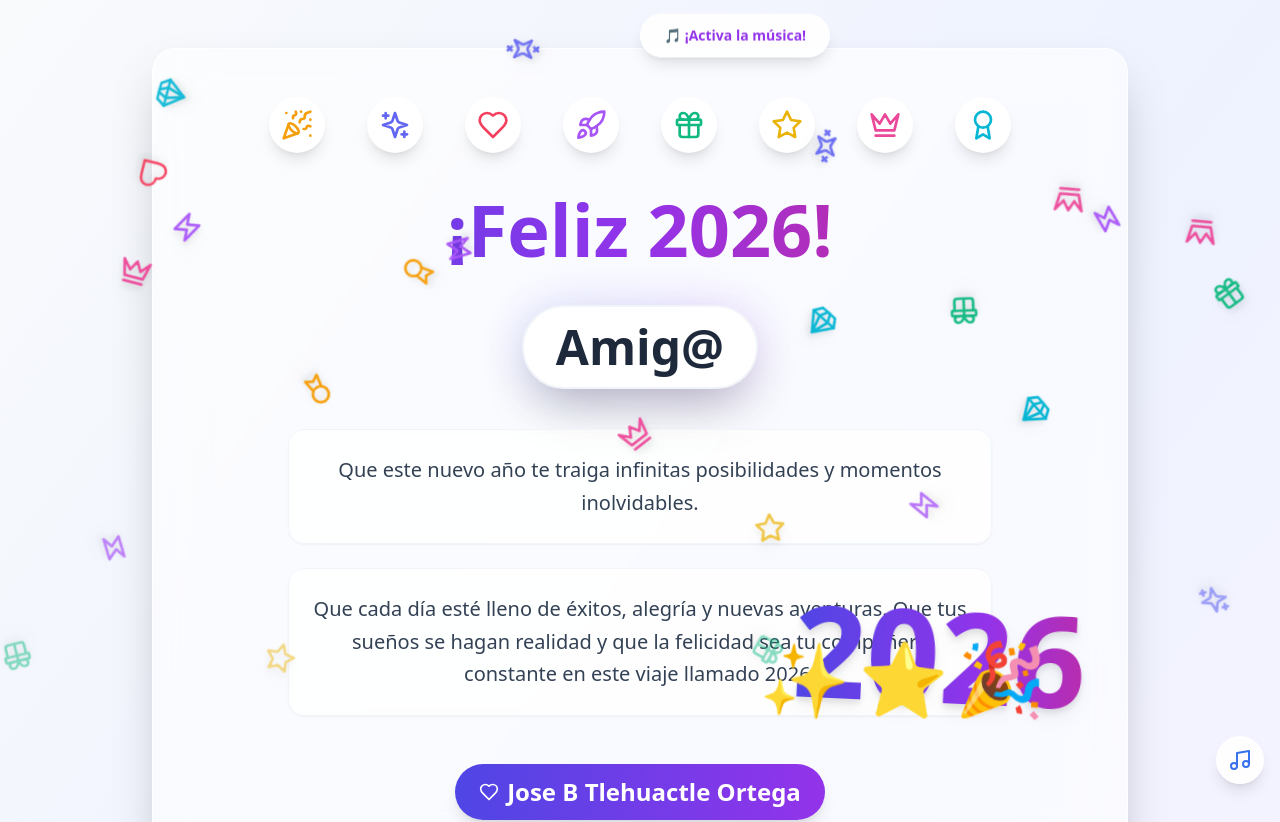
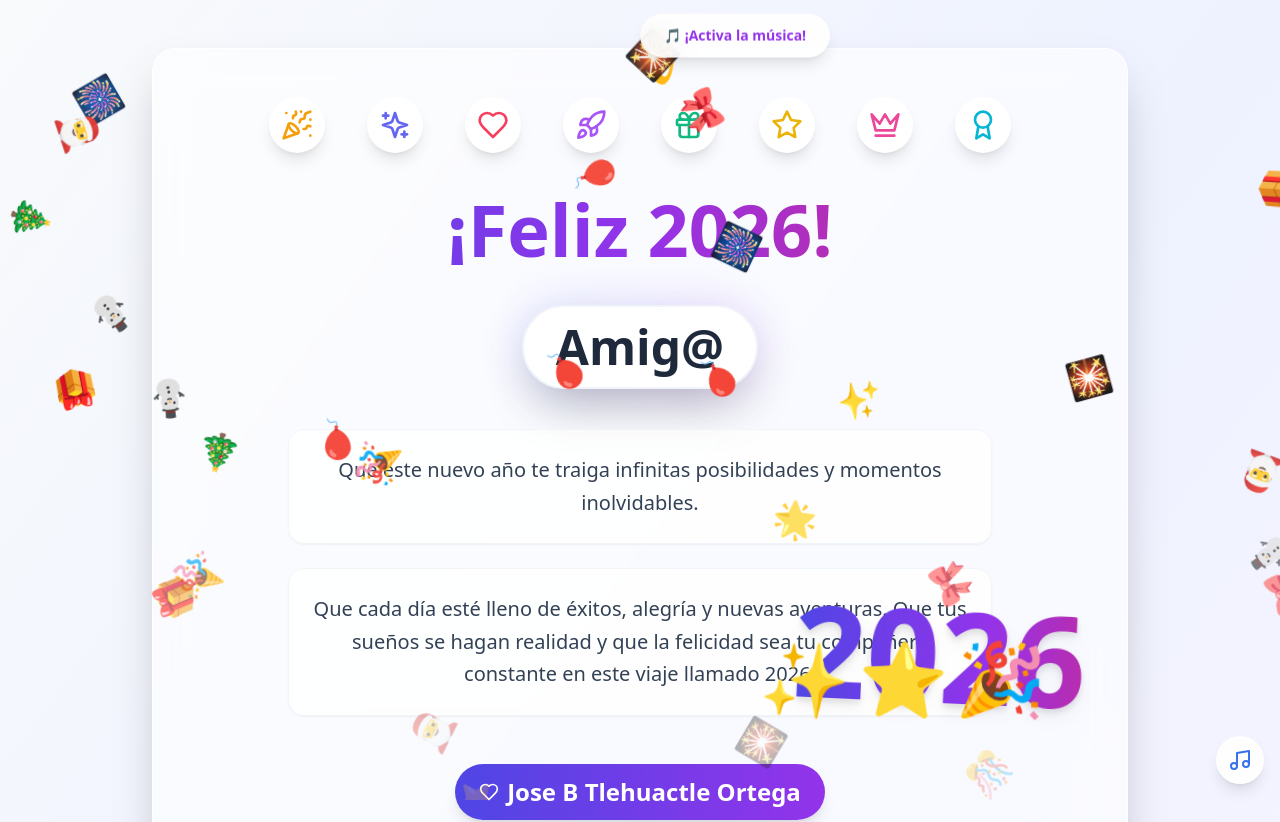
Before and after one commit to joseorteha/saludo-2026, a React (Vite) app: page / in a window 1280 px wide. Shown: the top 822 px of the page. Built offline with nearby package versions, Linux system fonts and the light colour scheme.

Commit message:
feat: reemplazar iconos por emojis en el confetti

```diff
--- a/src/components/Confetti.tsx
+++ b/src/components/Confetti.tsx
@@ -1,41 +1,28 @@
 import React, { useEffect, useState } from 'react';
-import { Sparkles, Star, Heart, Gift, Zap, Award, Crown, Gem } from 'lucide-react';
 
 interface ConfettiPiece {
   id: number;
   left: number;
   animationDelay: number;
   animationDuration: number;
-  Icon: React.ComponentType<{ className?: string }>;
+  emoji: string;
   rotate: number;
-  color: string;
 }
 
 export const Confetti: React.FC = () => {
   const [confettiPieces, setConfettiPieces] = useState<ConfettiPiece[]>([]);
 
-  const icons = [
-    { Icon: Sparkles, color: 'text-indigo-500' },
-    { Icon: Star, color: 'text-yellow-500' },
-    { Icon: Heart, color: 'text-rose-500' },
-    { Icon: Gift, color: 'text-emerald-500' },
-    { Icon: Zap, color: 'text-purple-500' },
-    { Icon: Award, color: 'text-amber-500' },
-    { Icon: Crown, color: 'text-pink-500' },
-    { Icon: Gem, color: 'text-cyan-500' },
-  ];
+  const emojis = ['🎉', '🎊', '✨', '🎈', '🎆', '🎇', '⭐', '💫', '🌟', '🎁', '🎀', '🎄', '🎅', '❄️', '⛄'];
 
   useEffect(() => {
-    const pieces: ConfettiPiece[] = Array.from({ length: 25 }, (_, i) => {
-      const iconData = icons[Math.floor(Math.random() * icons.length)];
+    const pieces: ConfettiPiece[] = Array.from({ length: 30 }, (_, i) => {
       return {
         id: i,
         left: Math.random() * 100,
         animationDelay: Math.random() * 5,
         animationDuration: 5 + Math.random() * 5,
-        Icon: iconData.Icon,
+        emoji: emojis[Math.floor(Math.random() * emojis.length)],
         rotate: Math.random() * 360,
-        color: iconData.color,
       };
     });
     setConfettiPieces(pieces);
@@ -43,25 +30,20 @@ export const Confetti: React.FC = () => {
 
   return (
     <div className="fixed inset-0 pointer-events-none z-10 overflow-hidden">
-      {confettiPieces.map((piece) => {
-        const Icon = piece.Icon;
-        return (
+      {confettiPieces.map((piece) => (
         <div
           key={piece.id}
-            className="absolute animate-fall"
+          className="absolute animate-fall text-3xl md:text-4xl"
           style={{
             left: `${piece.left}%`,
             animationDelay: `${piece.animationDelay}s`,
             animationDuration: `${piece.animationDuration}s`,
+            transform: `rotate(${piece.rotate}deg)`,
           }}
         >
-            <Icon
-              className={`w-6 h-6 md:w-8 md:h-8 ${piece.color} drop-shadow-lg`}
-              style={{ transform: `rotate(${piece.rotate}deg)` }}
-            />
+          {piece.emoji}
         </div>
-        );
-      })}
+      ))}
     </div>
   );
 };
```
Lines whose indentation alone changed are shown as unchanged.
